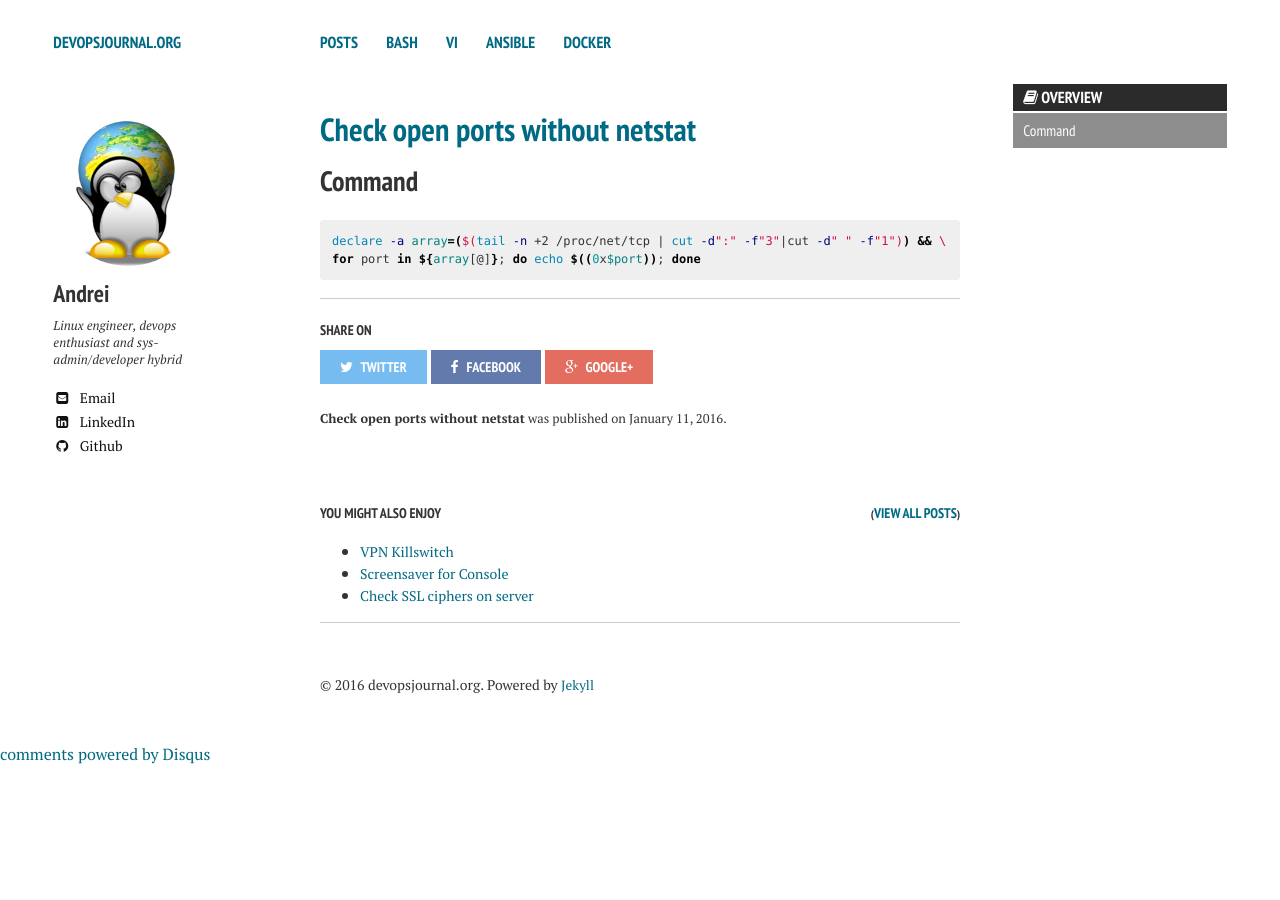
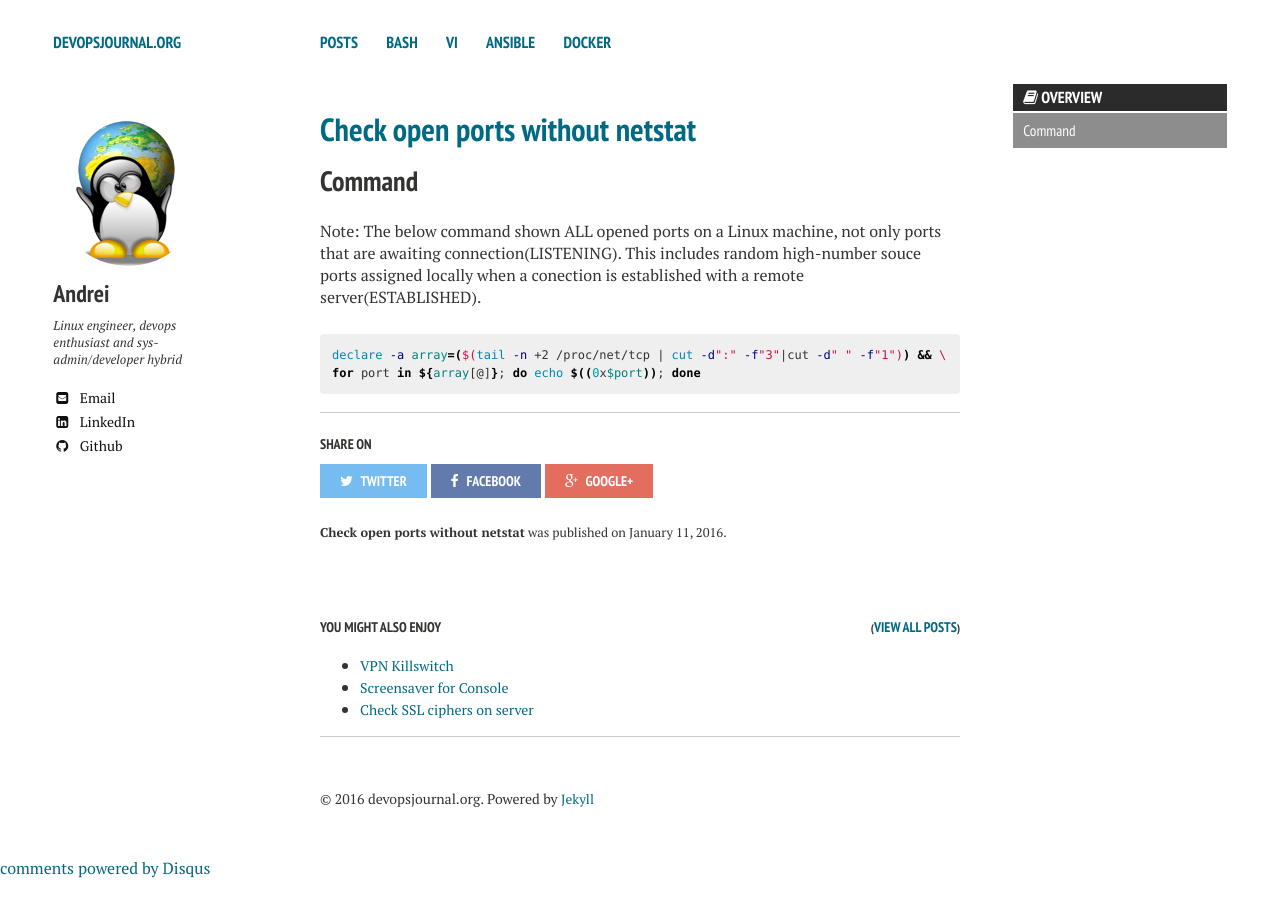
Before and after one commit to andreisid/andreisid.github.io, a Jekyll site: the page built from _posts/2016-01-11-check-open-ports-without-netstat.markdown, in a window 1280 px wide. Built offline with Jekyll 4.4.1, drawn with Linux system fonts in a browser that asks for light colours; nearby versions of some CDN libraries; comment, search, counter and statistics services are not loaded.

Commit message:
Update 2016-01-11-check-open-ports-without-netstat.markdown

```diff
--- a/_posts/2016-01-11-check-open-ports-without-netstat.markdown
+++ b/_posts/2016-01-11-check-open-ports-without-netstat.markdown
@@ -17,6 +17,9 @@ categories:
 
 ## Command
 
+Note: The below command shown ALL opened ports on a Linux machine, not only ports that are awaiting connection(LISTENING).
+This includes random high-number souce ports assigned locally when a conection is established with a remote server(ESTABLISHED).
+
 {% highlight bash %}
 declare -a array=($(tail -n +2 /proc/net/tcp | cut -d":" -f"3"|cut -d" " -f"1")) && \
 for port in ${array[@]}; do echo $((0x$port)); done
```
